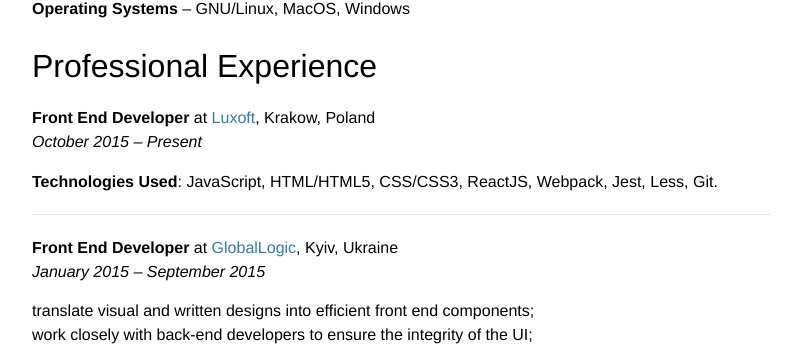
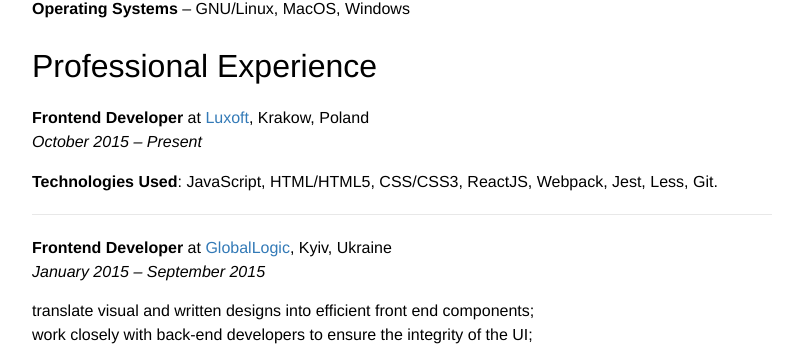
Before and after one commit to yuyokk/yuyokk.github.io, a Jekyll site: the page built from resume.md, in a window 1280 px wide and 900 px high. Shown: the part 394-740 px from the top of the window, without its empty margins (238-1041 px from the left). Built offline with Jekyll 4.4.1, drawn with Linux system fonts in a browser that asks for light colours.

Commit message:
Update resume.md

```diff
--- a/resume.md
+++ b/resume.md
@@ -16,14 +16,14 @@ permalink: /resume/
 
 # Professional Experience
 
-**Front End Developer** at <a href="http://www.luxoft.com/" target="_blank">Luxoft</a>, Krakow, Poland<br/>
+**Frontend Developer** at <a href="http://www.luxoft.com/" target="_blank">Luxoft</a>, Krakow, Poland<br/>
 _October 2015 – Present_
 
 **Technologies Used**: JavaScript, HTML/HTML5, CSS/CSS3, ReactJS, Webpack, Jest, Less, Git.
 
 ----------
 
-**Front End Developer** at <a href="http://www.globallogic.com/" target="_blank">GlobalLogic</a>, Kyiv, Ukraine<br/>
+**Frontend Developer** at <a href="http://www.globallogic.com/" target="_blank">GlobalLogic</a>, Kyiv, Ukraine<br/>
 _January 2015 – September 2015_
 
 + translate visual and written designs into efficient front end components;
```
